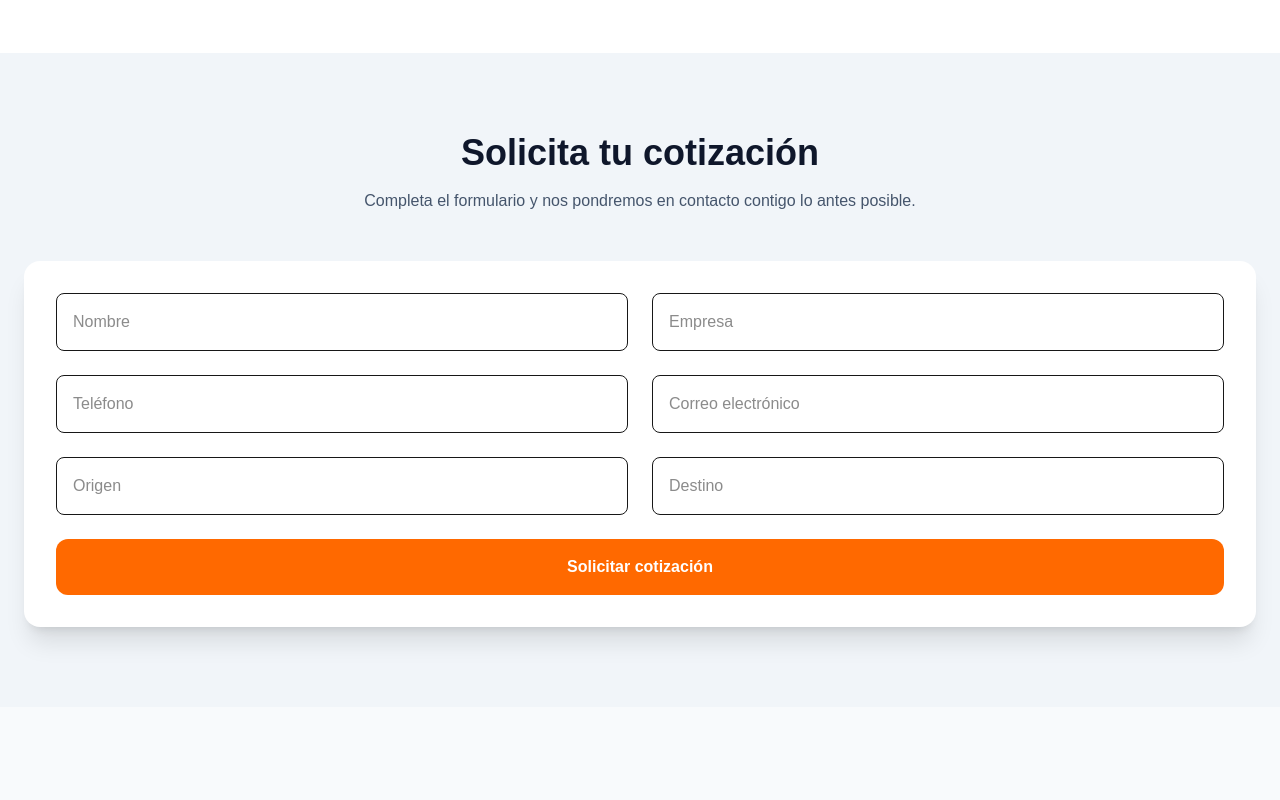
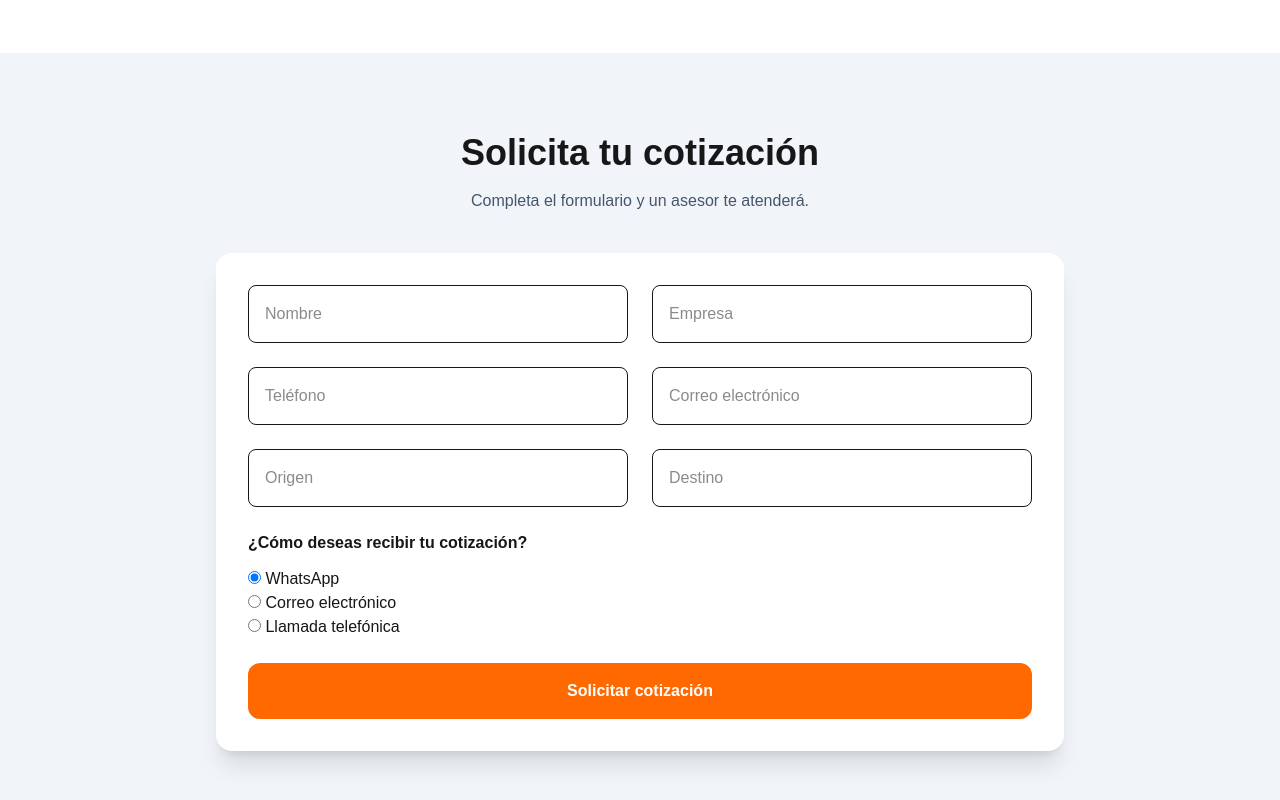
Before and after one commit to Nessoc87/neotransportaciones, a Next.js app: page / in a window 1280 px wide. Shown: the part 2120-2920 px from the top of the page. Built offline with nearby package versions, Linux system fonts and the light colour scheme.

Commit message:
Nuevo quotte form con metodos de contacto

```diff
--- a/components/QuoteForm.tsx
+++ b/components/QuoteForm.tsx
@@ -1,41 +1,32 @@
-"use client";
+import { useState } from "react";
 
 export default function QuoteForm() {
-  const enviarWhatsApp = async (e: React.FormEvent<HTMLFormElement>) => {
+  const [enviando, setEnviando] = useState(false);
+  const [mensajeExito, setMensajeExito] = useState("");
+
+  const enviarFormulario = async (e: React.FormEvent<HTMLFormElement>) => {
     e.preventDefault();
+    setEnviando(true);
+    setMensajeExito("");
 
     const form = e.currentTarget;
-
     const nombre = (form.elements.namedItem("nombre") as HTMLInputElement).value;
     const empresa = (form.elements.namedItem("empresa") as HTMLInputElement).value;
     const telefono = (form.elements.namedItem("telefono") as HTMLInputElement).value;
     const email = (form.elements.namedItem("email") as HTMLInputElement).value;
     const origen = (form.elements.namedItem("origen") as HTMLInputElement).value;
     const destino = (form.elements.namedItem("destino") as HTMLInputElement).value;
+    const metodo = (form.elements.namedItem("metodo") as RadioNodeList).value;
 
     try {
-      await fetch(
-        "https://n8n.srv1300038.hstgr.cloud/webhook/neo-cotizacion",
-        {
-          method: "POST",
-          headers: {
-            "Content-Type": "application/json",
-          },
-          body: JSON.stringify({
-            nombre,
-            empresa,
-            telefono,
-            email,
-            origen,
-            destino,
-          }),
-        }
-      );
-    } catch (error) {
-      console.error("Error enviando a n8n:", error);
-    }
+      await fetch("https://n8n.srv1300038.hstgr.cloud/webhook/neo-cotizacion", {
+        method: "POST",
+        headers: {"Content-Type":"application/json"},
+        body: JSON.stringify({nombre,empresa,telefono,email,origen,destino,metodo})
+      });
 
-    const mensaje = `🚚 NUEVA SOLICITUD DE COTIZACIÓN
+      if (metodo === "whatsapp") {
+        const mensaje = `🚚 NUEVA SOLICITUD DE COTIZACIÓN
 
 👤 Nombre: ${nombre}
 🏢 Empresa: ${empresa}
@@ -45,87 +36,54 @@ export default function QuoteForm() {
 📍 Origen: ${origen}
 📍 Destino: ${destino}`;
 
-    window.open(
-      `https://wa.me/528123368621?text=${encodeURIComponent(mensaje)}`,
-      "_blank"
-    );
+        window.open(`https://wa.me/528123368621?text=${encodeURIComponent(mensaje)}`,"_blank");
+      } else if (metodo === "correo") {
+        setMensajeExito("✅ Hemos recibido tu solicitud. Te enviaremos la cotización por correo.");
+      } else {
+        setMensajeExito("✅ Hemos recibido tu solicitud. Uno de nuestros asesores te llamará.");
+      }
+
+      form.reset();
+    } catch {
+      alert("Ocurrió un error al enviar la solicitud.");
+    } finally {
+      setEnviando(false);
+    }
   };
 
   return (
     <section id="cotizacion" className="py-20 bg-slate-100">
-      <div className="container mx-auto px-6">
-
-        <div className="text-center mb-12">
-          <h2 className="text-4xl font-bold text-slate-900">
-            Solicita tu cotización
-          </h2>
-
-          <p className="mt-4 text-slate-600">
-            Completa el formulario y nos pondremos en contacto contigo lo antes posible.
-          </p>
+      <div className="container mx-auto px-6 max-w-4xl">
+        <div className="text-center mb-10">
+          <h2 className="text-4xl font-bold">Solicita tu cotización</h2>
+          <p className="mt-4 text-slate-600">Completa el formulario y un asesor te atenderá.</p>
         </div>
 
-        <form
-          onSubmit={enviarWhatsApp}
-          className="bg-white rounded-2xl shadow-xl p-8 grid md:grid-cols-2 gap-6"
-        >
+        <form onSubmit={enviarFormulario} className="bg-white rounded-2xl shadow-xl p-8 grid md:grid-cols-2 gap-6">
+          <input name="nombre" placeholder="Nombre" required className="border rounded-lg p-4"/>
+          <input name="empresa" placeholder="Empresa" className="border rounded-lg p-4"/>
+          <input name="telefono" placeholder="Teléfono" required className="border rounded-lg p-4"/>
+          <input name="email" type="email" placeholder="Correo electrónico" required className="border rounded-lg p-4"/>
+          <input name="origen" placeholder="Origen" required className="border rounded-lg p-4"/>
+          <input name="destino" placeholder="Destino" required className="border rounded-lg p-4"/>
 
-          <input
-            name="nombre"
-            type="text"
-            placeholder="Nombre"
-            required
-            className="border rounded-lg p-4"
-          />
+          <div className="md:col-span-2">
+            <p className="font-semibold mb-3">¿Cómo deseas recibir tu cotización?</p>
+            <label><input type="radio" name="metodo" value="whatsapp" defaultChecked/> WhatsApp</label><br/>
+            <label><input type="radio" name="metodo" value="correo"/> Correo electrónico</label><br/>
+            <label><input type="radio" name="metodo" value="llamada"/> Llamada telefónica</label>
+          </div>
 
-          <input
-            name="empresa"
-            type="text"
-            placeholder="Empresa"
-            className="border rounded-lg p-4"
-          />
-
-          <input
-            name="telefono"
-            type="tel"
-            placeholder="Teléfono"
-            required
-            className="border rounded-lg p-4"
-          />
-
-          <input
-            name="email"
-            type="email"
-            placeholder="Correo electrónico"
-            required
-            className="border rounded-lg p-4"
-          />
-
-          <input
-            name="origen"
-            type="text"
-            placeholder="Origen"
-            required
-            className="border rounded-lg p-4"
-          />
-
-          <input
-            name="destino"
-            type="text"
-            placeholder="Destino"
-            required
-            className="border rounded-lg p-4"
-          />
-
-          <button
-            type="submit"
-            className="md:col-span-2 bg-orange-500 hover:bg-orange-600 text-white font-bold py-4 rounded-xl transition"
-          >
-            Solicitar cotización
+          <button type="submit" disabled={enviando} className="md:col-span-2 bg-orange-500 hover:bg-orange-600 text-white font-bold py-4 rounded-xl">
+            {enviando ? "Enviando..." : "Solicitar cotización"}
           </button>
 
+          {mensajeExito && (
+            <div className="md:col-span-2 bg-green-100 text-green-700 p-4 rounded-lg">
+              {mensajeExito}
+            </div>
+          )}
         </form>
-
       </div>
     </section>
   );
```
